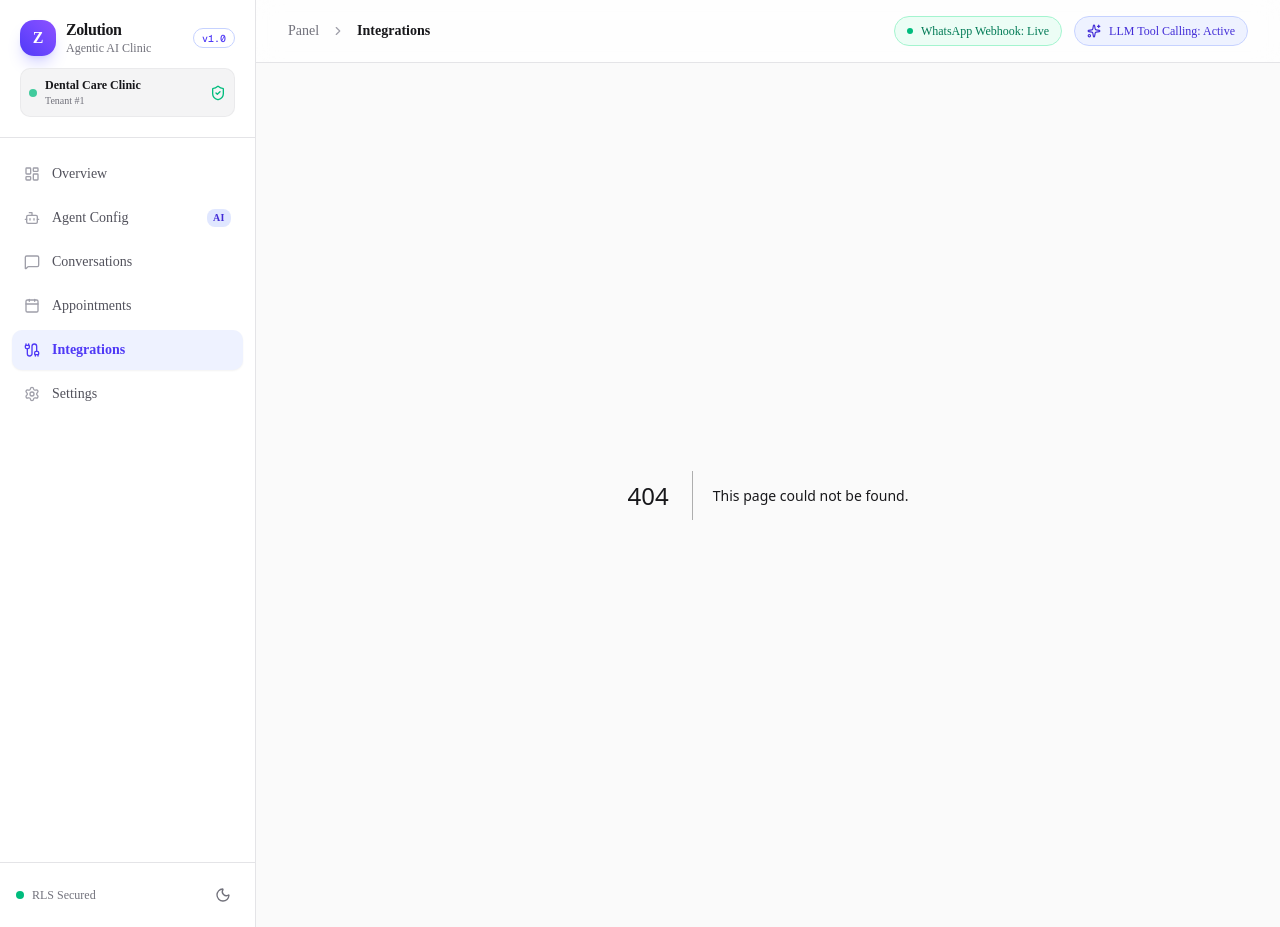
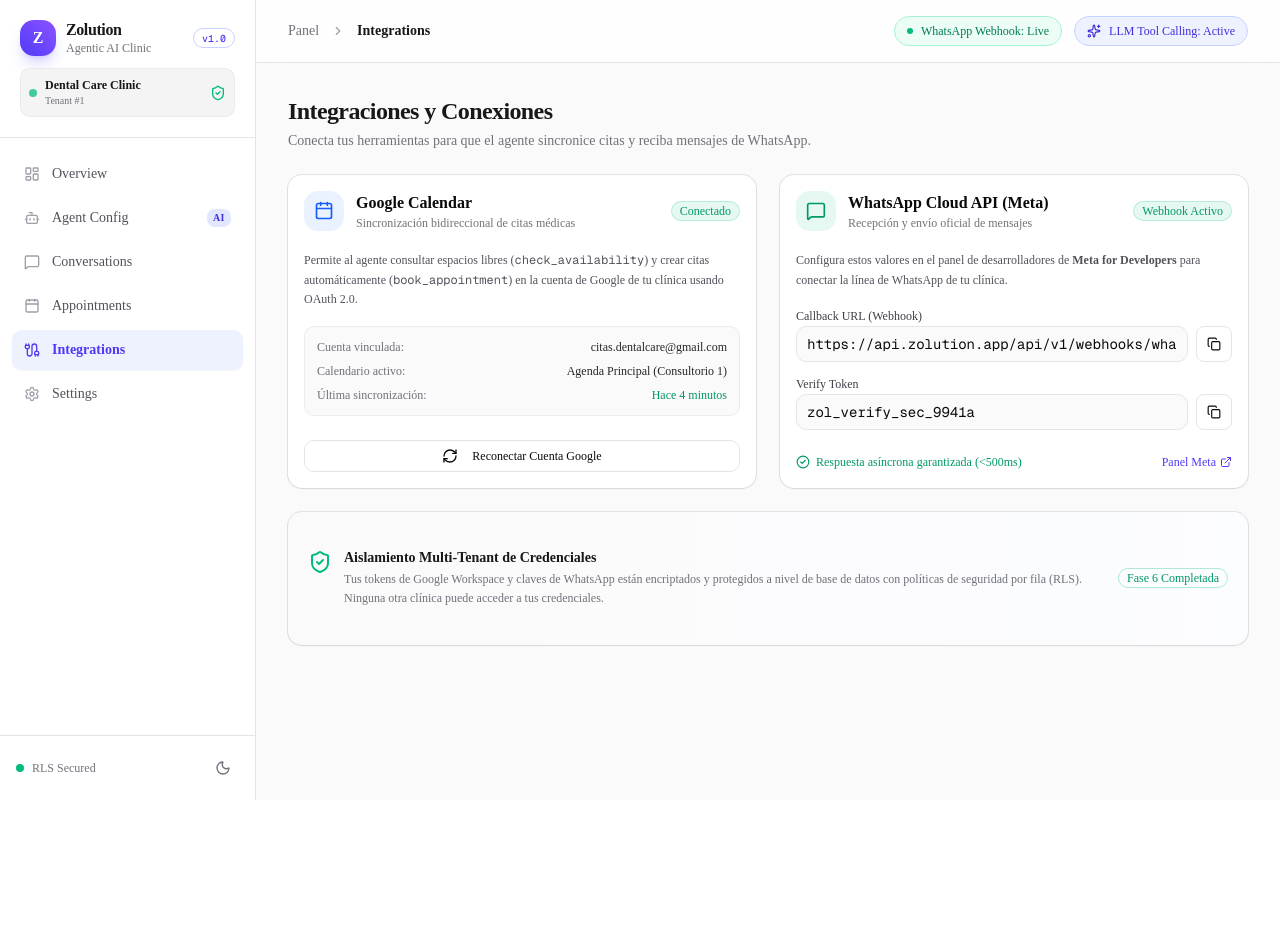
Before and after one commit to andresZam12/Zolution_front, a Next.js app: page /integrations in a window 1280 px wide. Before the commit this address had no page. After the commit the page ends 800 px from the top, so only its background shows below. Built offline with nearby package versions, Linux system fonts and the light colour scheme.

Commit message:
feat(frontend): add Google Calendar OAuth and WhatsApp Cloud API integrations view

```diff
--- /dev/null
+++ b/src/app/integrations/page.tsx
@@ -0,0 +1,211 @@
+"use client";
+
+import React, { useState } from "react";
+import {
+  Calendar,
+  MessageSquare,
+  CheckCircle2,
+  ExternalLink,
+  ShieldCheck,
+  RefreshCw,
+  Copy,
+  Check,
+  AlertCircle,
+} from "lucide-react";
+import { Card, CardContent, CardDescription, CardHeader, CardTitle } from "@/components/ui/card";
+import { Button } from "@/components/ui/button";
+import { Badge } from "@/components/ui/badge";
+import { Input } from "@/components/ui/input";
+
+export default function IntegrationsPage() {
+  const [googleConnected, setGoogleConnected] = useState(true);
+  const [copiedWebhook, setCopiedWebhook] = useState(false);
+  const [copiedToken, setCopiedToken] = useState(false);
+
+  const webhookUrl = "https://api.zolution.app/api/v1/webhooks/whatsapp";
+  const verifyToken = "zol_verify_sec_9941a";
+
+  const handleCopy = (text: string, type: "webhook" | "token") => {
+    navigator.clipboard.writeText(text);
+    if (type === "webhook") {
+      setCopiedWebhook(true);
+      setTimeout(() => setCopiedWebhook(false), 2000);
+    } else {
+      setCopiedToken(true);
+      setTimeout(() => setCopiedToken(false), 2000);
+    }
+  };
+
+  const handleGoogleOAuthConnect = () => {
+    // In production, redirects to backend OAuth endpoint:
+    // window.location.href = "http://localhost:8000/api/v1/integrations/google/authorize";
+    alert("Redirigiendo a Google OAuth2 para autorización de Google Calendar...");
+  };
+
+  return (
+    <div className="space-y-6">
+      <div>
+        <h2 className="text-2xl font-bold tracking-tight">Integraciones y Conexiones</h2>
+        <p className="text-sm text-zinc-500 dark:text-zinc-400 mt-1">
+          Conecta tus herramientas para que el agente sincronice citas y reciba mensajes de WhatsApp.
+        </p>
+      </div>
+
+      <div className="grid grid-cols-1 lg:grid-cols-2 gap-6">
+        {/* Google Calendar Integration */}
+        <Card className="border-zinc-200/80 dark:border-zinc-800 shadow-xs">
+          <CardHeader>
+            <div className="flex items-center justify-between">
+              <div className="flex items-center gap-3">
+                <div className="w-10 h-10 rounded-xl bg-blue-500/10 flex items-center justify-center text-blue-600 dark:text-blue-400">
+                  <Calendar className="h-5 w-5" />
+                </div>
+                <div>
+                  <CardTitle className="text-base font-semibold">Google Calendar</CardTitle>
+                  <CardDescription className="text-xs">Sincronización bidireccional de citas médicas</CardDescription>
+                </div>
+              </div>
+              <Badge
+                variant={googleConnected ? "default" : "outline"}
+                className={
+                  googleConnected
+                    ? "bg-emerald-500/10 text-emerald-600 dark:text-emerald-400 border-emerald-500/20"
+                    : "text-zinc-500"
+                }
+              >
+                {googleConnected ? "Conectado" : "Desconectado"}
+              </Badge>
+            </div>
+          </CardHeader>
+          <CardContent className="space-y-4">
+            <p className="text-xs text-zinc-600 dark:text-zinc-400 leading-relaxed">
+              Permite al agente consultar espacios libres (<code>check_availability</code>) y crear citas automáticamente (<code>book_appointment</code>) en la cuenta de Google de tu clínica usando OAuth 2.0.
+            </p>
+
+            <div className="p-3 rounded-lg bg-zinc-50 dark:bg-zinc-800/50 border border-zinc-200/60 dark:border-zinc-700/50 space-y-2 text-xs">
+              <div className="flex justify-between items-center">
+                <span className="text-zinc-500">Cuenta vinculada:</span>
+                <span className="font-medium text-zinc-800 dark:text-zinc-200">citas.dentalcare@gmail.com</span>
+              </div>
+              <div className="flex justify-between items-center">
+                <span className="text-zinc-500">Calendario activo:</span>
+                <span className="font-medium text-zinc-800 dark:text-zinc-200">Agenda Principal (Consultorio 1)</span>
+              </div>
+              <div className="flex justify-between items-center">
+                <span className="text-zinc-500">Última sincronización:</span>
+                <span className="text-emerald-600 dark:text-emerald-400 font-medium">Hace 4 minutos</span>
+              </div>
+            </div>
+
+            <div className="flex items-center gap-3 pt-2">
+              <Button
+                onClick={handleGoogleOAuthConnect}
+                variant="outline"
+                className="w-full text-xs border-zinc-200 dark:border-zinc-800 hover:bg-zinc-100 dark:hover:bg-zinc-800"
+              >
+                <RefreshCw className="mr-2 h-3.5 w-3.5" />
+                Reconectar Cuenta Google
+              </Button>
+            </div>
+          </CardContent>
+        </Card>
+
+        {/* WhatsApp Business Cloud API */}
+        <Card className="border-zinc-200/80 dark:border-zinc-800 shadow-xs">
+          <CardHeader>
+            <div className="flex items-center justify-between">
+              <div className="flex items-center gap-3">
+                <div className="w-10 h-10 rounded-xl bg-emerald-500/10 flex items-center justify-center text-emerald-600 dark:text-emerald-400">
+                  <MessageSquare className="h-5 w-5" />
+                </div>
+                <div>
+                  <CardTitle className="text-base font-semibold">WhatsApp Cloud API (Meta)</CardTitle>
+                  <CardDescription className="text-xs">Recepción y envío oficial de mensajes</CardDescription>
+                </div>
+              </div>
+              <Badge className="bg-emerald-500/10 text-emerald-600 dark:text-emerald-400 border-emerald-500/20">
+                Webhook Activo
+              </Badge>
+            </div>
+          </CardHeader>
+          <CardContent className="space-y-4">
+            <p className="text-xs text-zinc-600 dark:text-zinc-400 leading-relaxed">
+              Configura estos valores en el panel de desarrolladores de <strong>Meta for Developers</strong> para conectar la línea de WhatsApp de tu clínica.
+            </p>
+
+            <div className="space-y-3">
+              <div className="space-y-1">
+                <label className="text-xs font-medium text-zinc-700 dark:text-zinc-300">
+                  Callback URL (Webhook)
+                </label>
+                <div className="flex items-center gap-2">
+                  <Input readOnly value={webhookUrl} className="text-xs font-mono h-9 bg-zinc-50 dark:bg-zinc-900" />
+                  <Button
+                    size="sm"
+                    variant="outline"
+                    onClick={() => handleCopy(webhookUrl, "webhook")}
+                    className="h-9 shrink-0"
+                  >
+                    {copiedWebhook ? <Check className="h-4 w-4 text-emerald-500" /> : <Copy className="h-4 w-4" />}
+                  </Button>
+                </div>
+              </div>
+
+              <div className="space-y-1">
+                <label className="text-xs font-medium text-zinc-700 dark:text-zinc-300">
+                  Verify Token
+                </label>
+                <div className="flex items-center gap-2">
+                  <Input readOnly value={verifyToken} className="text-xs font-mono h-9 bg-zinc-50 dark:bg-zinc-900" />
+                  <Button
+                    size="sm"
+                    variant="outline"
+                    onClick={() => handleCopy(verifyToken, "token")}
+                    className="h-9 shrink-0"
+                  >
+                    {copiedToken ? <Check className="h-4 w-4 text-emerald-500" /> : <Copy className="h-4 w-4" />}
+                  </Button>
+                </div>
+              </div>
+            </div>
+
+            <div className="pt-2 flex items-center justify-between text-xs text-zinc-500">
+              <span className="flex items-center gap-1.5 text-emerald-600 dark:text-emerald-400 font-medium">
+                <CheckCircle2 className="h-3.5 w-3.5" />
+                Respuesta asíncrona garantizada (&lt;500ms)
+              </span>
+              <a
+                href="https://developers.facebook.com/apps"
+                target="_blank"
+                rel="noreferrer"
+                className="flex items-center gap-1 hover:underline text-indigo-600 dark:text-indigo-400"
+              >
+                Panel Meta <ExternalLink className="h-3 w-3" />
+              </a>
+            </div>
+          </CardContent>
+        </Card>
+      </div>
+
+      {/* Security Architecture Information */}
+      <Card className="border-zinc-200/80 dark:border-zinc-800 shadow-xs bg-gradient-to-r from-zinc-50 to-indigo-50/20 dark:from-zinc-900 dark:to-indigo-950/20">
+        <CardContent className="p-5 flex flex-col sm:flex-row items-start sm:items-center justify-between gap-4">
+          <div className="flex items-start gap-3">
+            <ShieldCheck className="h-6 w-6 text-emerald-500 shrink-0 mt-0.5" />
+            <div>
+              <h4 className="text-sm font-semibold text-zinc-900 dark:text-zinc-100">
+                Aislamiento Multi-Tenant de Credenciales
+              </h4>
+              <p className="text-xs text-zinc-500 dark:text-zinc-400 mt-0.5 leading-relaxed">
+                Tus tokens de Google Workspace y claves de WhatsApp están encriptados y protegidos a nivel de base de datos con políticas de seguridad por fila (RLS). Ninguna otra clínica puede acceder a tus credenciales.
+              </p>
+            </div>
+          </div>
+          <Badge variant="outline" className="text-xs border-emerald-500/30 text-emerald-600 dark:text-emerald-400 shrink-0">
+            Fase 6 Completada
+          </Badge>
+        </CardContent>
+      </Card>
+    </div>
+  );
+}
```
